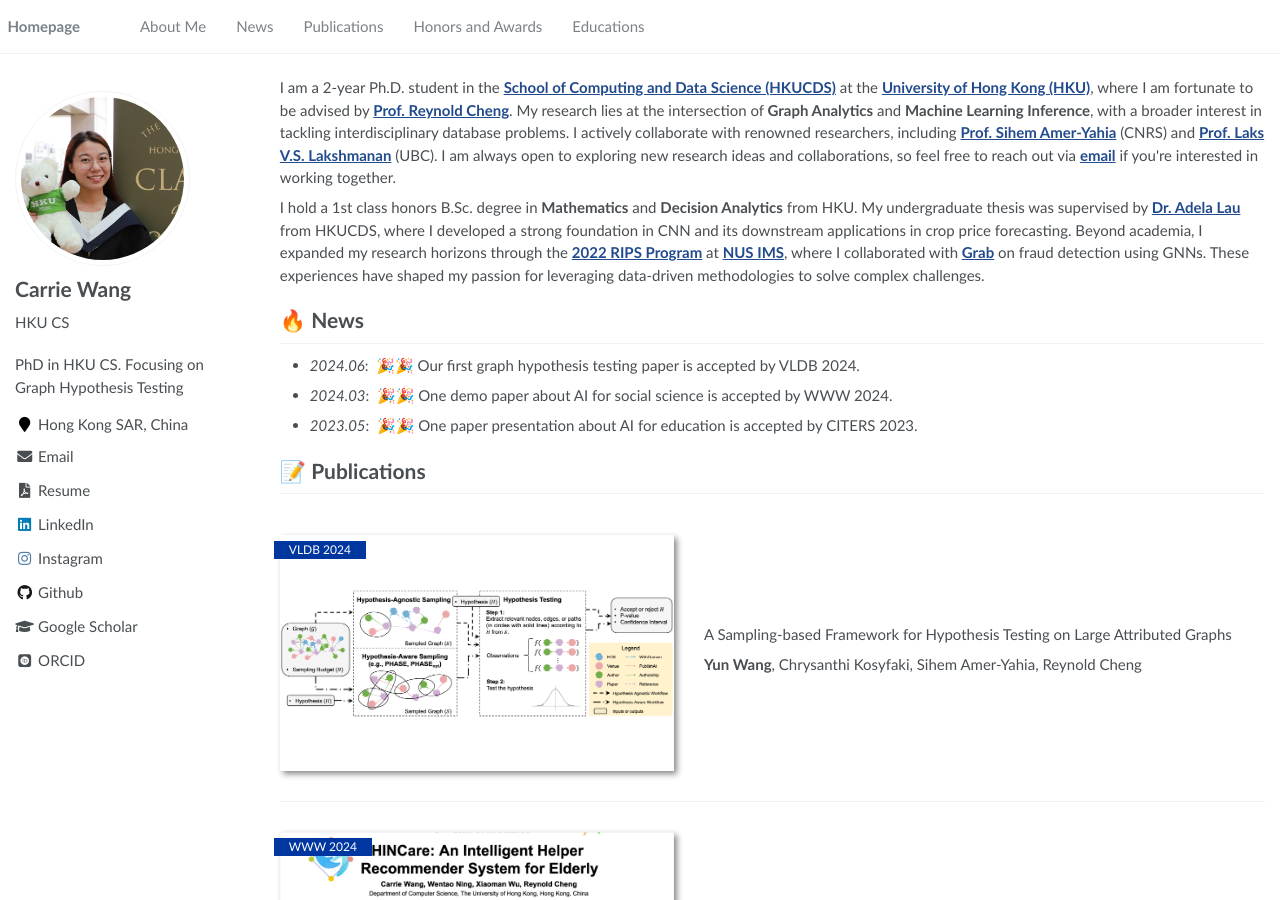
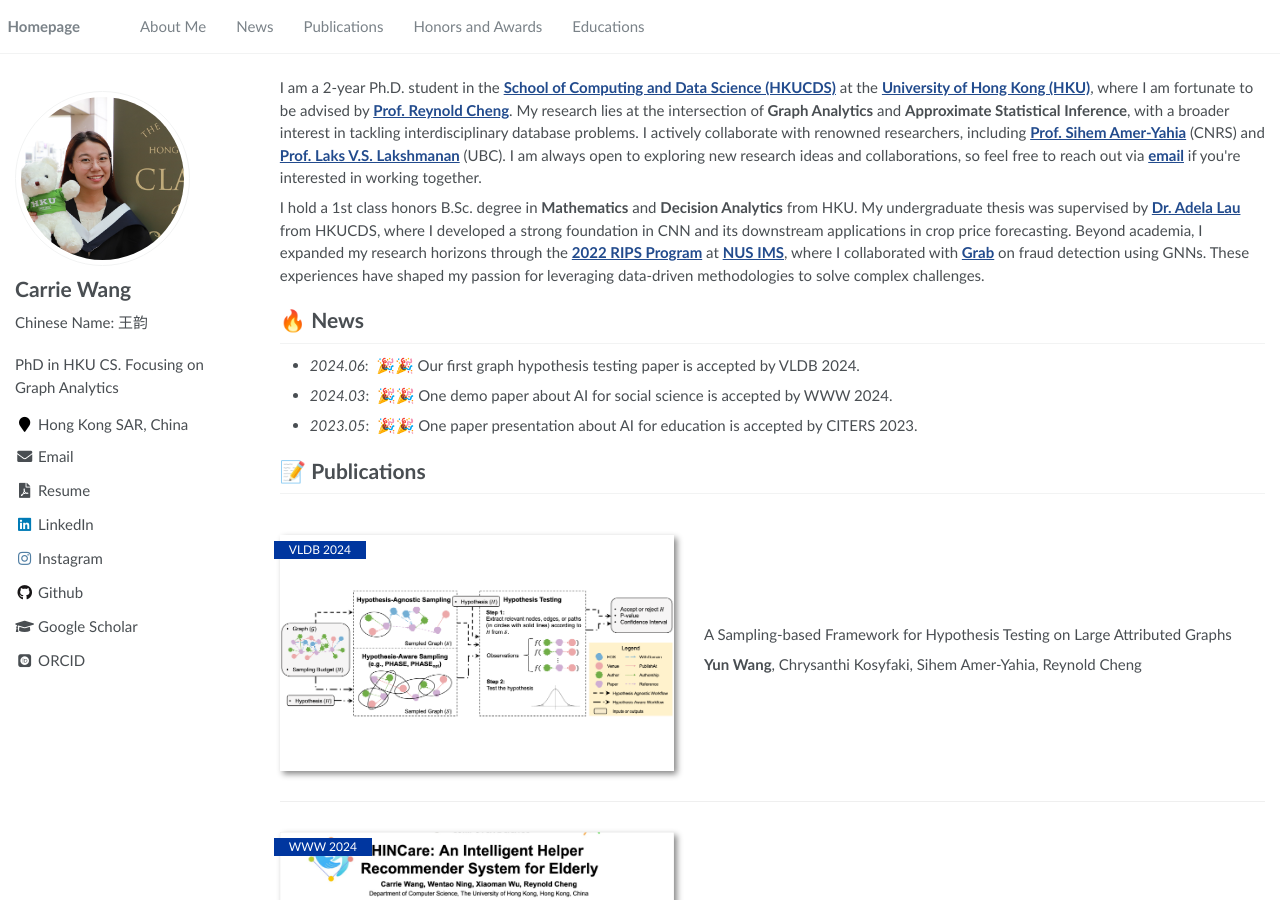
Before and after one commit to Carrieww/carrieww.github.io, a Jekyll site: the page built from _pages/about.md, in a window 1280 px wide and 900 px high. Built offline with Jekyll 4.4.1, drawn with Linux system fonts in a browser that asks for light colours; some web fonts are replaced.

Commit message:
update bio

```diff
--- a/_config.yml
+++ b/_config.yml
@@ -7,7 +7,7 @@
 
 # Site Settings
 title                    : "Carrie Wang's HomePage"
-description              : "PhD in HKU CS. Focusing on Graph Hypothesis Testing"
+description              : "PhD in HKU CS. Focusing on Graph Analytics"
 repository               : "carrieww/carriewang.github.io"
 google_scholar_stats_use_cdn : true
 
@@ -23,7 +23,7 @@ baidu_site_verification  :  # get baidu_site_verification from https://ziyuan.ba
 author:
   name             : "Carrie Wang"
   avatar           : "images/android-chrome-512x512.png"
-  bio              : "HKU CS"
+  bio              : "Chinese Name: 王韵"
   location         : "Hong Kong SAR, China"
   employer         :
   pubmed           :
--- a/_pages/about.md
+++ b/_pages/about.md
@@ -17,7 +17,7 @@ redirect_from:
 
 <span class='anchor' id='about-me'></span>
 
-<p>I am a 2-year Ph.D. student in the <strong><a href="https://cds.hku.hk/">School of Computing and Data Science (HKUCDS)</a></strong> at the <strong><a href="https://www.hku.hk/">University of Hong Kong (HKU)</a></strong>, where I am fortunate to be advised by <strong><a href="https://www.reynold.hku.hk/">Prof. Reynold Cheng</a></strong>. My research lies at the intersection of <strong>Graph Analytics</strong> and <strong>Machine Learning Inference</strong>, with a broader interest in tackling interdisciplinary database problems. I actively collaborate with renowned researchers, including <strong><a href="https://en.wikipedia.org/wiki/Sihem_Amer-Yahia">Prof. Sihem Amer-Yahia</a></strong> (CNRS) and <strong><a href="https://www.cs.ubc.ca/~laks/">Prof. Laks V.S. Lakshmanan</a></strong> (UBC). I am always open to exploring new research ideas and collaborations, so feel free to reach out via <strong><a href="mailto:carrie07@connect.hku.hk">email</a></strong> if you're interested in working together.</p>
+<p>I am a 2-year Ph.D. student in the <strong><a href="https://cds.hku.hk/">School of Computing and Data Science (HKUCDS)</a></strong> at the <strong><a href="https://www.hku.hk/">University of Hong Kong (HKU)</a></strong>, where I am fortunate to be advised by <strong><a href="https://www.reynold.hku.hk/">Prof. Reynold Cheng</a></strong>. My research lies at the intersection of <strong>Graph Analytics</strong> and <strong>Approximate Statistical Inference</strong>, with a broader interest in tackling interdisciplinary database problems. I actively collaborate with renowned researchers, including <strong><a href="https://en.wikipedia.org/wiki/Sihem_Amer-Yahia">Prof. Sihem Amer-Yahia</a></strong> (CNRS) and <strong><a href="https://www.cs.ubc.ca/~laks/">Prof. Laks V.S. Lakshmanan</a></strong> (UBC). I am always open to exploring new research ideas and collaborations, so feel free to reach out via <strong><a href="mailto:carrie07@connect.hku.hk">email</a></strong> if you're interested in working together.</p>
 
 <p>I hold a 1st class honors B.Sc. degree in <strong>Mathematics</strong> and <strong>Decision Analytics</strong> from HKU. My undergraduate thesis was supervised by <strong><a href="https://saasweb.hku.hk/staff/adelalau/">Dr. Adela Lau</a></strong> from HKUCDS, where I developed a strong foundation in CNN and its downstream applications in crop price forecasting. Beyond academia, I expanded my research horizons through the <strong><a href="https://ims.nus.edu.sg/events/rips2022/">2022 RIPS Program</a></strong> at <strong><a href="https://ims.nus.edu.sg/">NUS IMS</a></strong>, where I collaborated with <strong><a href="https://www.grab.com/sg/">Grab</a></strong> on fraud detection using GNNs. These experiences have shaped my passion for leveraging data-driven methodologies to solve complex challenges.</p>
 
```
